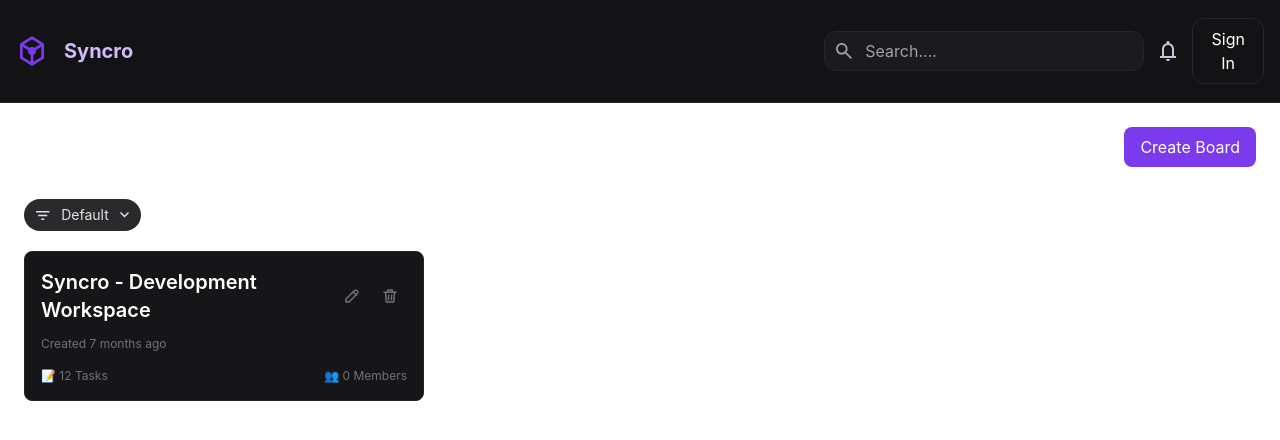
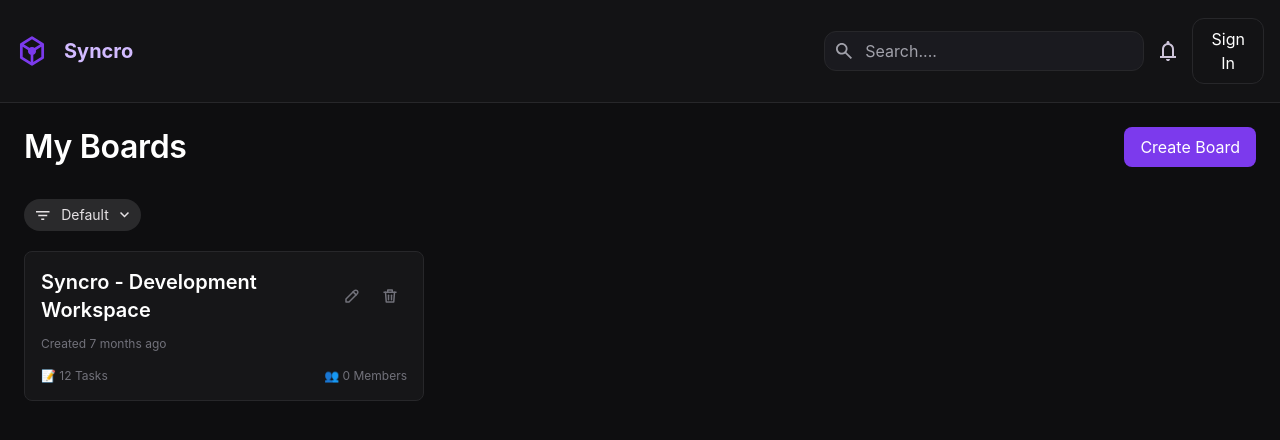
Before and after one commit to Adienbob/Syncro, a Next.js app: page /BoardsPage in a window 1280 px wide. Shown: the top 440 px of the page. Built offline with nearby package versions, Linux system fonts and the light colour scheme; no server answers.

Commit message:
refactor: fix boardsPage and boardPage backgrounds

```diff
--- a/app/BoardPage/[id]/page.tsx
+++ b/app/BoardPage/[id]/page.tsx
@@ -62,7 +62,7 @@ export default function BoardPage({ params }: { params: Promise<{ id: string }>
    })
 
    return (
-      <div className="">
+      <section className="min-h-screen bg-surface-lowest">
          <Header
             searchTerm={searchTerm}
             onSearchChange={setSearchTerm}
@@ -138,6 +138,6 @@ export default function BoardPage({ params }: { params: Promise<{ id: string }>
                <ActivityList boardId={id} />
             </div>
          </div>
-      </div>
+      </section>
    )
 }
--- a/app/BoardsPage/page.tsx
+++ b/app/BoardsPage/page.tsx
@@ -33,7 +33,7 @@ export default function Boards() {
    })
 
    return (
-      <section>
+      <section className="min-h-screen bg-surface-lowest">
          <Header
             searchTerm={searchTerm}
             onSearchChange={setSearchTerm}
```
